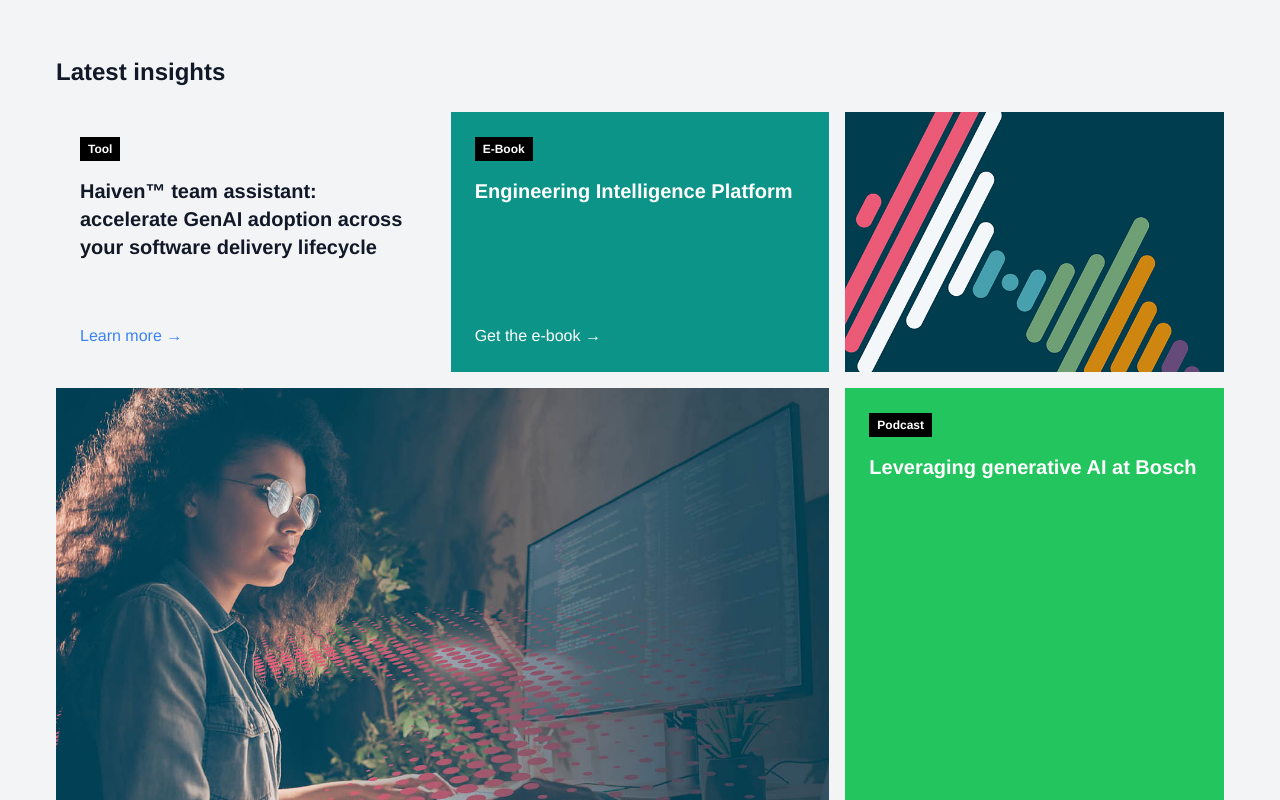
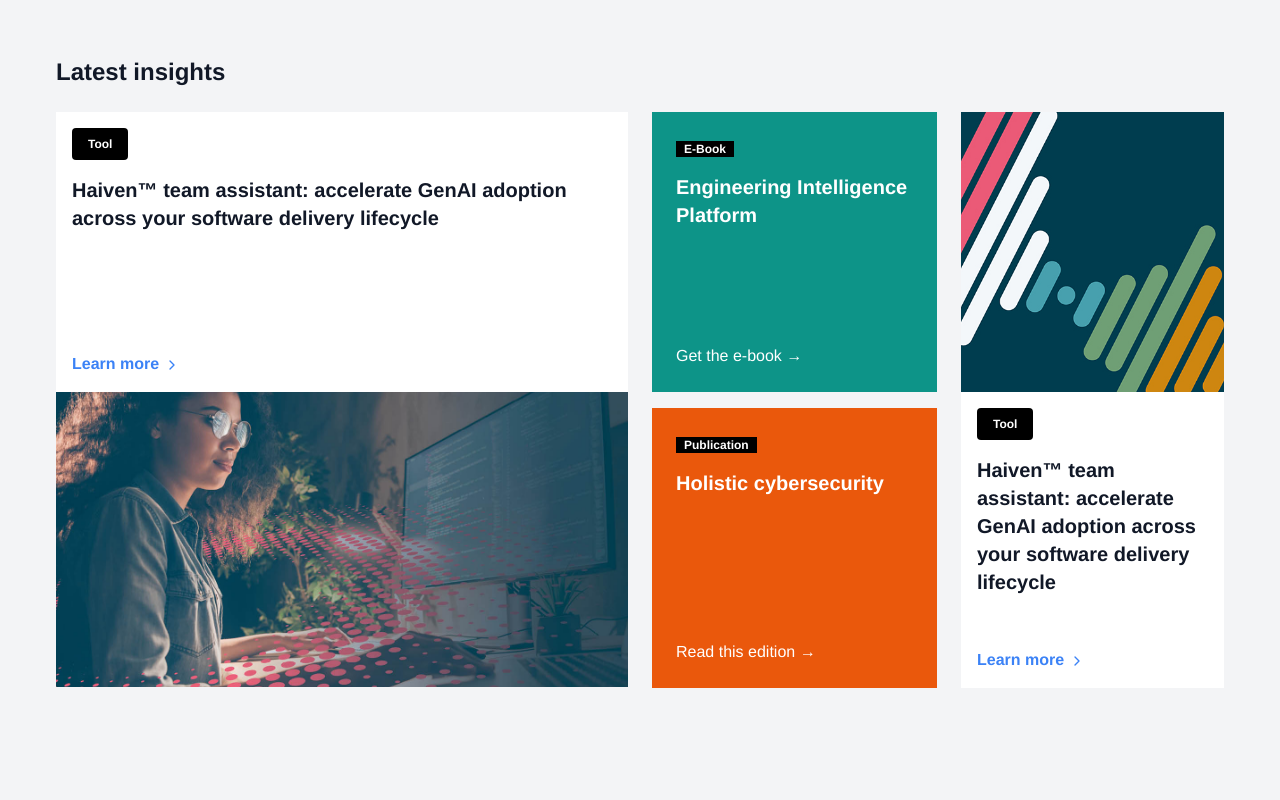
Before and after one commit to krishnasagar611/cylonoak-dev, a Next.js app: page / in a window 1280 px wide. Shown: the part 1580-2380 px from the top of the page. Built offline with nearby package versions, Linux system fonts and the light colour scheme.

Commit message:
adda
add

```diff
--- a/components/Latestinsights/LatestInsights.tsx
+++ b/components/Latestinsights/LatestInsights.tsx
@@ -1,5 +1,6 @@
 import Link from "next/link";
-import Image from "next/image"; // Assuming you'll use Image component for the image
+import Image from "next/image";
+import { ChevronDown, ChevronRight } from "lucide-react";
 
 export default function LatestInsights() {
   return (
@@ -7,27 +8,43 @@
       <h2 className="text-2xl font-bold mb-6 text-gray-900 dark:text-gray-100">
         Latest insights
       </h2>
-      <div className="grid grid-cols-1 md:grid-cols-3 gap-4">
-        {/* First Row: Three Cards */}
-        <div className="bg-gray-100 dark:bg-gray-800 p-6 flex flex-col justify-between">
+      <div className="grid grid-cols-6 gap-6">
+        {/* First Card with Image */}
+        <div className="col-span-6 md:col-span-3 cursor-pointer transform transition-transform duration-300 hover:-translate-x-2">
+          <div className="flex-1 flex flex-col justify-between bg-white dark:bg-slate-800 py-4 px-4 h-[280px] ">
             <div>
-            <span className="inline-block bg-black text-white text-xs font-bold px-2 py-1 mb-4">
+              <span className="inline-block bg-black text-white text-xs font-bold px-4 py-2 mb-4 rounded-sm">
                 Tool
               </span>
               <h3 className="text-xl font-semibold mb-4 text-gray-900 dark:text-gray-100">
-              Haiven™ team assistant: accelerate GenAI adoption across your software delivery lifecycle
+                Haiven™ team assistant: accelerate GenAI adoption across your
+                software delivery lifecycle
               </h3>
             </div>
             <Link href="/learn-more">
-            <div className="text-blue-500 hover:underline mt-4 cursor-pointer dark:text-blue-400 dark:hover:text-blue-600">
-              Learn more &rarr;
+              <div className="text-blue-500 hover:underline mt-4 cursor-pointer dark:text-blue-400 dark:hover:text-blue-600 font-bold">
+                Learn more <ChevronRight className="inline w-4 h-4" />
               </div>
             </Link>
           </div>
+          <div className="flex-shrink-0">
+            <Image
+              src="/images/insight_lights.jpg"
+              alt="AI Adoption"
+              className="w-full h-[295px] object-cover"
+              width={200}
+              height={150}
+            />
+          </div>
+        </div>
 
-        <div className="bg-teal-600 dark:bg-teal-700 text-white p-6 flex flex-col justify-between">
+        {/* Second Card */}
+        <div className="col-span-6 md:col-span-3 flex flex-col">
+          <div className="flex justify-center gap-6 mb-4">
+            <div className="space-y-4">
+              <div className="bg-teal-600 dark:bg-teal-700 text-white p-6 col-span-6 md:col-span-3 flex flex-col justify-between h-[280px] w-[285px] transform transition-transform duration-300 hover:-translate-x-2 cursor-pointer">
                 <div>
-            <span className="inline-block bg-black text-white text-xs font-bold px-2 py-1 mb-4">
+                  <span className="inline-block bg-black text-white text-xs font-bold px-2 mb-4">
                     E-Book
                   </span>
                   <h3 className="text-xl font-semibold mb-4">
@@ -40,42 +57,50 @@
                   </div>
                 </Link>
               </div>
-
-        <div className="">
+              <div className="bg-orange-600 dark:bg-orange-700 text-white p-6 col-span-6 md:col-span-3 flex flex-col justify-between w-[285px] h-[280px] transform transition-transform duration-300 hover:-translate-x-2 cursor-pointer">
+                <div>
+                  <span className="inline-block bg-black text-white text-xs font-bold px-2 mb-4">
+                    Publication
+                  </span>
+                  <h3 className="text-xl font-semibold mb-4">
+                    Holistic cybersecurity
+                  </h3>
+                </div>
+                <Link href="/read-edition">
+                  <div className="text-white hover:underline mt-4 cursor-pointer">
+                    Read this edition &rarr;
+                  </div>
+                </Link>
+              </div>
+            </div>
+            <div className="col-span-6 md:col-span-3 flex flex-col transform transition-transform duration-300 hover:-translate-x-2 cursor-pointer">
+              <div className="flex-shrink-0 ">
                 <Image
-            src="/images/insight_2nd_img.jpg" // Replace with your image path
+                  src="/images/insight_2nd_img.jpg"
                   alt="AI Adoption"
-            className="w-full h-auto"
-            width={500}
-            height={500}
+                  className="w-full h-[280px] object-cover"
+                  width={200}
+                  height={150}
                 />
               </div>
-
-        {/* Second Row: Image and One Card */}
-        <div className="col-span-2">
-          <Image
-            src="/images/insight_lights.jpg" // Replace with your image path
-            alt="AI Adoption"
-            className="w-full h-auto"
-            width={1000}
-            height={500}
-          />
-        </div>
-
-        <div className="bg-green-500 dark:bg-green-600 text-white p-6 flex flex-col justify-between">
+              <div className="flex-1 flex flex-col justify-between bg-white dark:bg-slate-800 px-4 py-4">
                 <div>
-            <span className="inline-block bg-black text-white text-xs font-bold px-2 py-1 mb-4">
-              Podcast
+                  <span className="inline-block bg-black text-white text-xs font-bold px-4 py-2 mb-4 rounded-sm">
+                    Tool
                   </span>
-            <h3 className="text-xl font-semibold mb-4">
-              Leveraging generative AI at Bosch
+                  <h3 className="text-xl font-semibold mb-4 text-gray-900 dark:text-gray-100">
+                    Haiven™ team assistant: accelerate GenAI adoption across
+                    your software delivery lifecycle
                   </h3>
                 </div>
-          <Link href="/listen-podcast">
-            <div className="text-white hover:underline mt-4 cursor-pointer">
-              Listen to this podcast &rarr;
+                <Link href="/learn-more">
+                  <div className="text-blue-500 hover:underline mt-4 cursor-pointer dark:text-blue-400 dark:hover:text-blue-600 font-bold">
+                    Learn more <ChevronRight className="inline w-4 h-4" />
                   </div>
                 </Link>
+              </div>
+            </div>
+          </div>
         </div>
       </div>
     </section>
```
Lines whose indentation alone changed are shown as unchanged.
